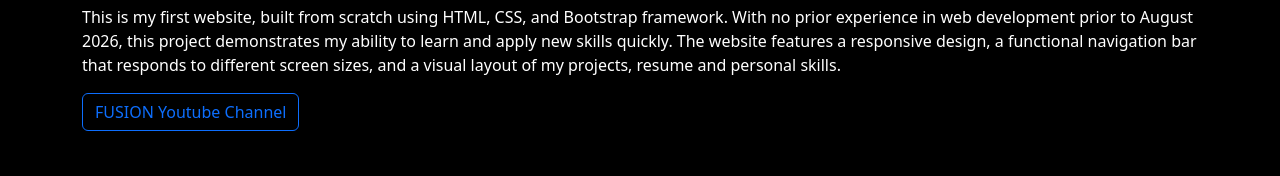
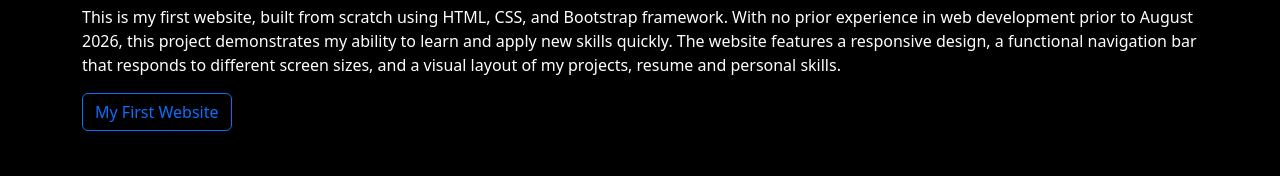
Before and after one commit to Isaac7x22/my-first-website, a plain HTML site: page projects.html in a window 1280 px wide. Shown: the part 469-645 px from the top of the page. Drawn offline with nearby package versions, Linux system fonts and the light colour scheme; grey boxes are pictures that could not be loaded.

Commit message:
Version 7
Added fully functional website URL

```diff
--- a/projects.html
+++ b/projects.html
@@ -54,10 +54,10 @@
             personal skills.
           </p>
           <a
-            href="https://www.youtube.com/@fusionfilms7"
+            href="https://isaac7x22.github.io/my-first-website/"
             target="_blank"
             class="btn btn-outline-primary"
-            >FUSION Youtube Channel</a
+            >My First Website</a
           >
         </div>
       </div>
```
